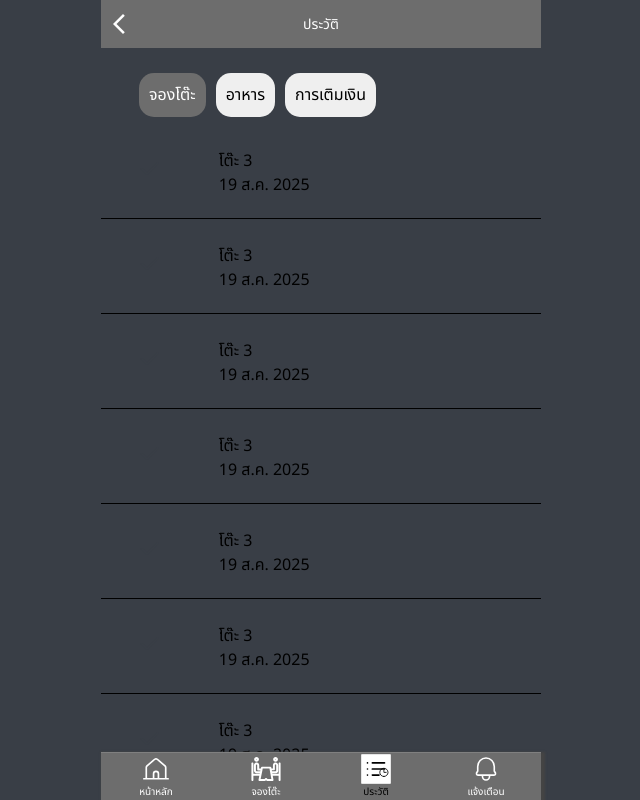
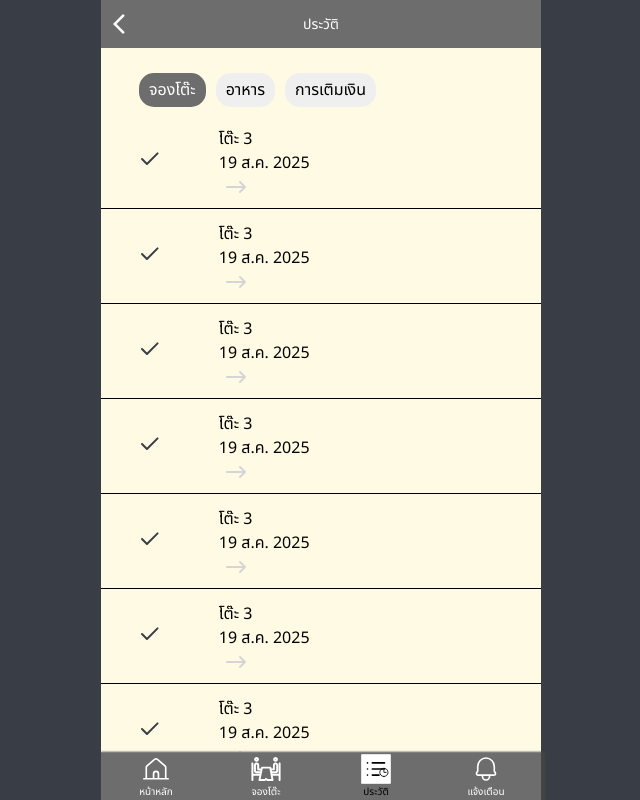
Before and after one commit to nsza521/softdevKMITL, a Next.js app in the folder frontend/: page /history in a window 1280 px wide. Shown: the whole page, without its empty margins (319-959 px from the left). Built offline with nearby package versions, Linux system fonts and the light colour scheme.

Commit message:
history page edit bg and icon

```diff
--- a/frontend/app/history/history.module.css
+++ b/frontend/app/history/history.module.css
@@ -3,13 +3,12 @@
     padding: 0;
     display: flex;
     flex-direction: column;
+    background-color: var(--color5);
+    /* height: 100vh; */
 
 }
 
-.nav {
-    display: block;
-    /* margin-top: 0; */
-}
+
 
 .catagories {
     display: flex;
@@ -17,14 +16,18 @@
     gap: 10px;
     button{
         font-size: 16px;
-        padding: 10px;
+        padding: 5px 10px;
         border-radius: 15px;
     }
 }
 
 .detail_container {
-    height: 81vh;
+    height: 80vh;
     overflow:scroll;
+
+}
+.detail_container::-webkit-scrollbar {
+  display: none;
 }
 
 .active {
--- a/frontend/app/history/page.tsx
+++ b/frontend/app/history/page.tsx
@@ -15,7 +15,11 @@ const notoThai = Noto_Sans_Thai({
 const icon = {
     success : "/success.svg",
     food : "/food.svg",
-    wallet : "wallet.svg"
+    wallet : "wallet.png",
+    mail : "",
+    order_cancle : "",
+    create : "",
+    unsuccess : "",
 };
 
 
--- a/frontend/components/TransacDetail.tsx
+++ b/frontend/components/TransacDetail.tsx
@@ -5,12 +5,13 @@ type TransacDetailProps = {
   head: string;
   detail?: string;
   date: string;
+  viewdetail?: string;
   price?: string;
   imgsrc: string;
   imgalt?: string;
 };
 
-export default function TransacDetail({ head, detail, date, price, imgsrc, imgalt }: TransacDetailProps) {
+export default function TransacDetail({ head, detail, date, viewdetail, price, imgsrc, imgalt }: TransacDetailProps) {
     return(
         <div className={styles.container}>
             <div className={styles.left_content}>
@@ -20,6 +21,10 @@ export default function TransacDetail({ head, detail, date, price, imgsrc, imgal
                 <p>{head}</p>
                 <p>{detail}</p>
                 <p>{date}</p>
+                <div className={styles.viewdetail}>
+                    <p>{viewdetail}</p>
+                    <img src="Arrow_Right_LG.svg" alt="Arrow_Right_LG" />
+                </div>
             </div>
             <div className={styles.right_content}>
                 <p>{price}</p>
--- a/frontend/styles/TransacDetail.module.css
+++ b/frontend/styles/TransacDetail.module.css
@@ -8,6 +8,8 @@
 
 }
 
+
+
 .left_content {
     padding: 0;
     justify-self: center;
@@ -17,6 +19,12 @@
 .middle_content {
     align-self: center;
     padding-left: 20px;
+
+    .viewdetail{
+        color: #b9b9b9;
+        display: flex;
+        gap: 5px;
+    }
 }
 
 .right_content {
```
